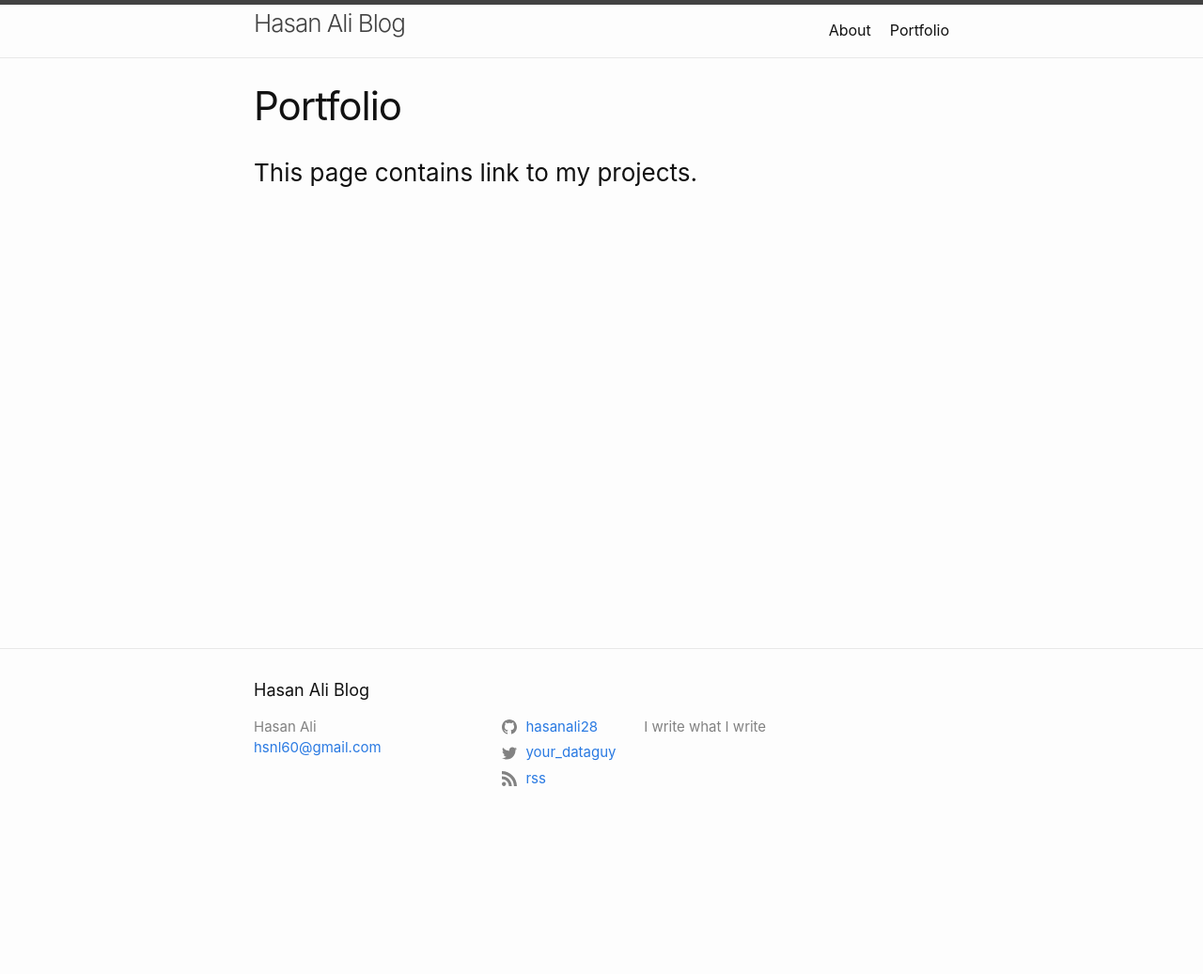
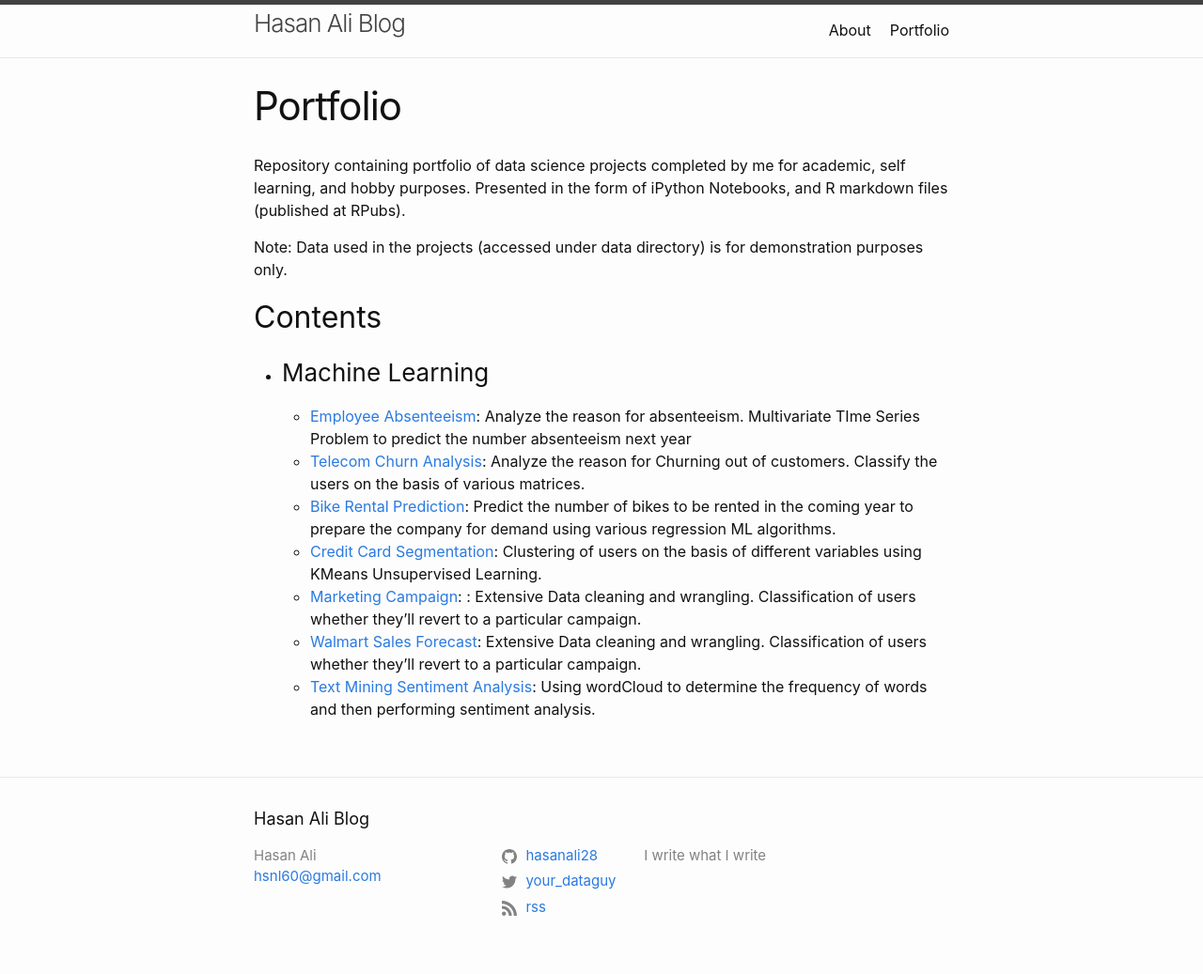
Before and after one commit to hasanali28/hasanali28.github.io, a Jekyll site: the page built from portfolio.md, in a window 1280 px wide. Shown: the whole page at 94% size. Built offline with Jekyll 4.4.1, drawn with Linux system fonts in a browser that asks for light colours; before the commit the page ends 900 px from its top, so only the background shows below that.

Commit message:
Update portfolio.md

```diff
--- a/portfolio.md
+++ b/portfolio.md
@@ -3,5 +3,17 @@ layout: page
 title: Portfolio
 permalink: /portfolio/
 ---
+Repository containing portfolio of data science projects completed by me for academic, self learning, and hobby purposes. Presented in the form of iPython Notebooks, and R markdown files (published at RPubs).
 
-### This page contains link to my projects.
+Note: Data used in the projects (accessed under data directory) is for demonstration purposes only.
+
+## Contents
+- ### Machine Learning
+  - [Employee Absenteeism](https://github.com/hasanali28/Employee-Absenteeism): Analyze the reason for absenteeism. Multivariate TIme Series Problem to predict the number absenteeism next year
+  - [Telecom Churn Analysis](https://github.com/hasanali28/Telecom-Churn-Analysis): Analyze the reason for Churning out of customers. Classify the users on the basis of various matrices.
+  - [Bike Rental Prediction](https://github.com/hasanali28/Bike-Rental-Prediction): Predict the number of bikes to be rented in the coming year to prepare the company for demand using various regression ML algorithms.
+  - [Credit Card Segmentation](https://github.com/hasanali28/Credit-Card-Segmentation): Clustering of users on the basis of different variables using KMeans Unsupervised Learning.
+  - [Marketing Campaign](https://github.com/hasanali28/Marketing-Campaign): : Extensive Data cleaning and wrangling. Classification of users whether they'll revert to a particular campaign.
+  - [Walmart Sales Forecast](https://github.com/hasanali28/Walmart-Sales-Forecast): Extensive Data cleaning and wrangling. Classification of users whether they'll revert to a particular campaign.
+  - [Text Mining Sentiment Analysis](https://github.com/hasanali28/Text-Mining-Sentiment-Analysis): Using wordCloud to determine the frequency of words and
+then performing sentiment analysis.
```
